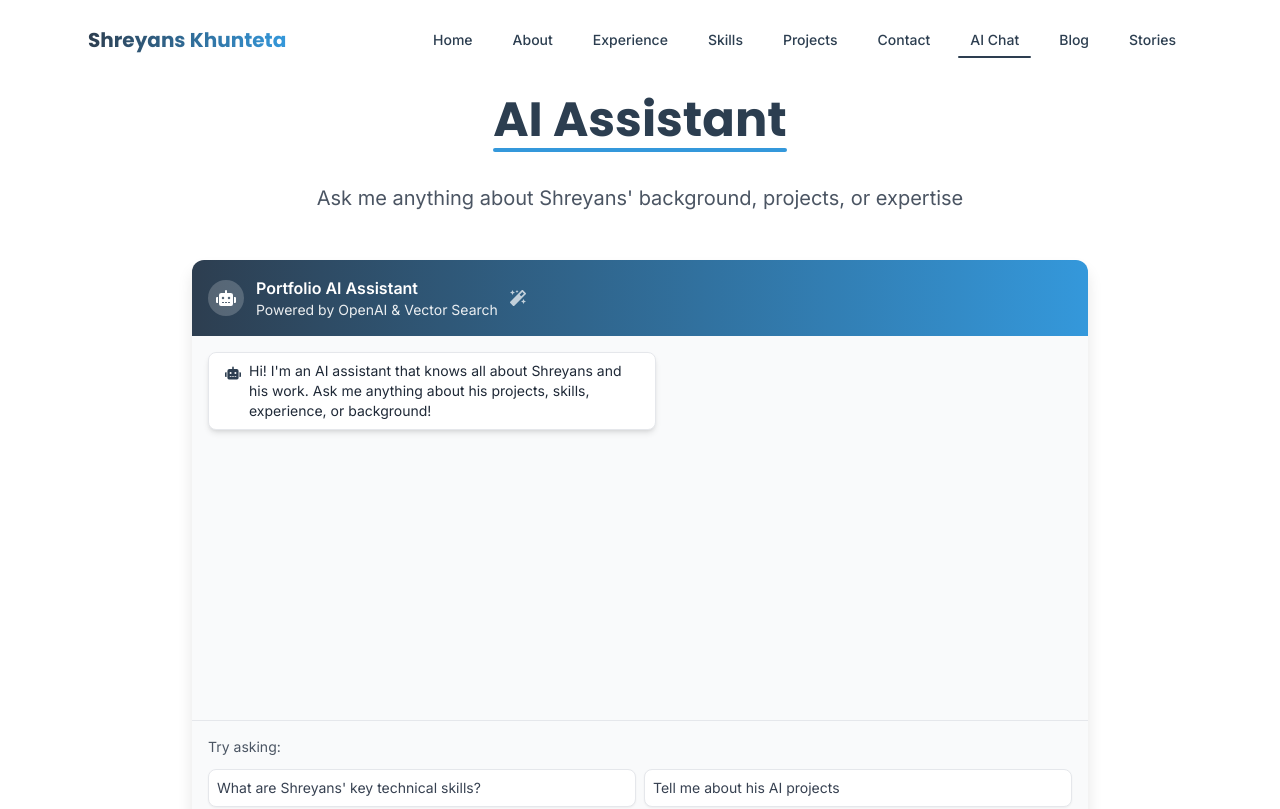
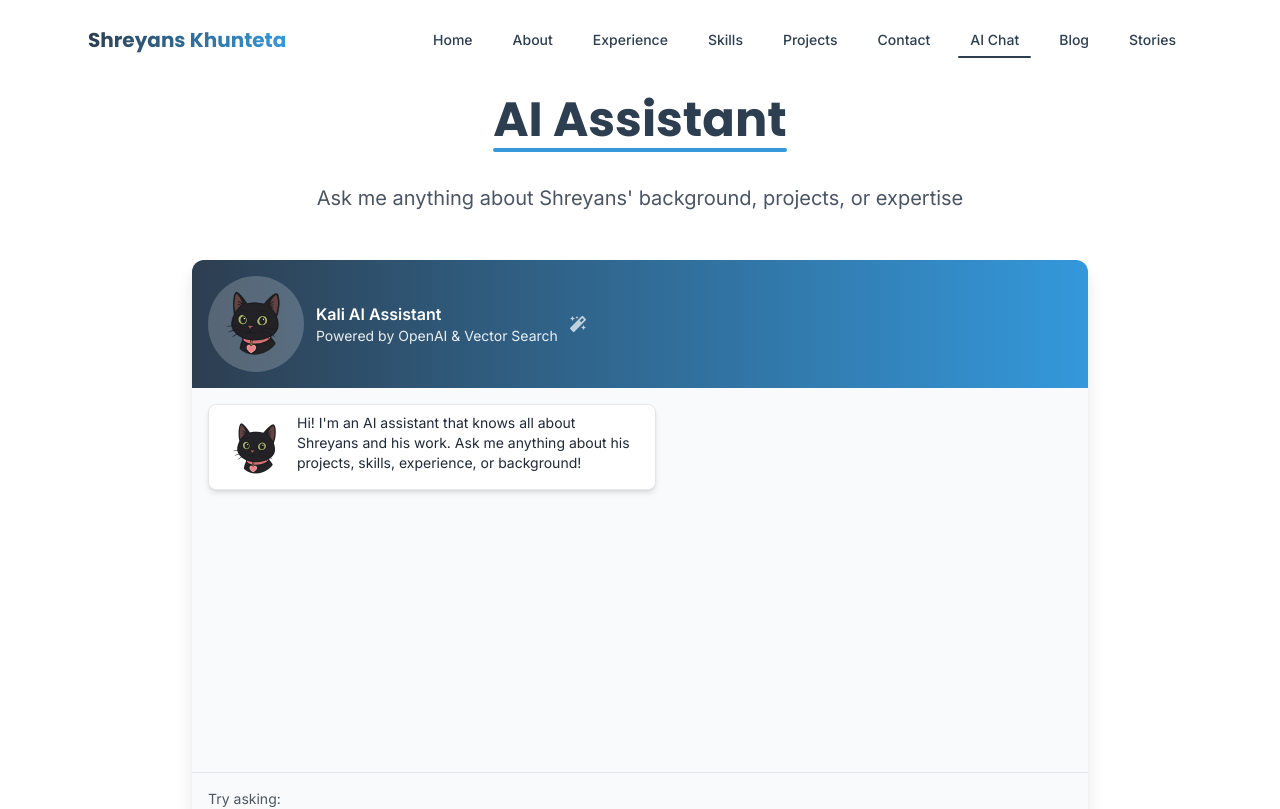
Before and after one commit to SKhunteta/PortfolioWebsite, a React (Vite) app: page /chat in a window 1280 px wide. Shown: the top 809 px of the page. Built offline with nearby package versions, Linux system fonts and the light colour scheme; no server answers.

Commit message:
updated the AI assistant face with my cat lol

```diff
--- a/src/components/AIChat.jsx
+++ b/src/components/AIChat.jsx
@@ -1,6 +1,7 @@
 import React, { useState, useRef, useEffect } from "react";
-import { FaPaperPlane, FaRobot, FaUser, FaMagic } from "react-icons/fa";
+import { FaPaperPlane, FaUser, FaMagic } from "react-icons/fa";
 import { API_ENDPOINTS } from "../config/api.js";
+import KaliAvatar from "../../images/Kaliavatar.png";
 
 const AIChat = () => {
   const [messages, setMessages] = useState([
@@ -132,10 +133,14 @@ const AIChat = () => {
           <div className="bg-gradient-to-r from-primary to-accent p-4 text-white">
             <div className="flex items-center space-x-3">
               <div className="bg-white/20 rounded-full p-2">
-                <FaRobot size={20} />
+                <img
+                  src={KaliAvatar}
+                  alt="Kali AI Assistant"
+                  className="w-20 h-20 rounded-full object-cover"
+                />
               </div>
               <div>
-                <h3 className="font-semibold">Portfolio AI Assistant</h3>
+                <h3 className="font-semibold">Kali AI Assistant</h3>
                 <p className="text-sm opacity-90">
                   Powered by OpenAI & Vector Search
                 </p>
@@ -168,7 +173,11 @@ const AIChat = () => {
                   <div className="flex items-start space-x-2">
                     {message.type === "ai" && (
                       <div className="flex-shrink-0 mt-1">
-                        <FaRobot size={16} className="text-primary" />
+                        <img
+                          src={KaliAvatar}
+                          alt="Kali"
+                          className="w-16 h-16 rounded-full object-cover"
+                        />
                       </div>
                     )}
                     {message.type === "user" && (
@@ -195,7 +204,11 @@ const AIChat = () => {
               <div className="flex justify-start">
                 <div className="bg-white text-gray-800 shadow-md border max-w-xs lg:max-w-md px-4 py-2 rounded-lg">
                   <div className="flex items-center space-x-2">
-                    <FaRobot size={16} className="text-primary" />
+                    <img
+                      src={KaliAvatar}
+                      alt="Kali thinking"
+                      className="w-16 h-16 rounded-full object-cover"
+                    />
                     <div className="flex space-x-1">
                       <div className="w-2 h-2 bg-primary rounded-full animate-bounce"></div>
                       <div
```
Also changed, not shown: images/Kaliavatar.png (added).
